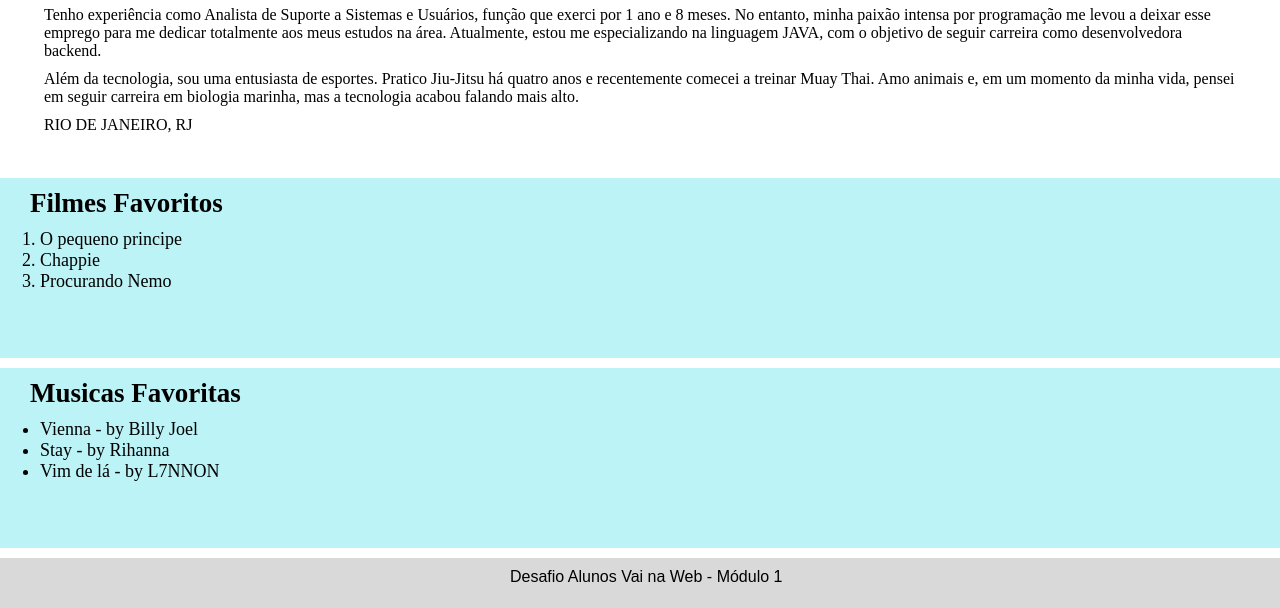
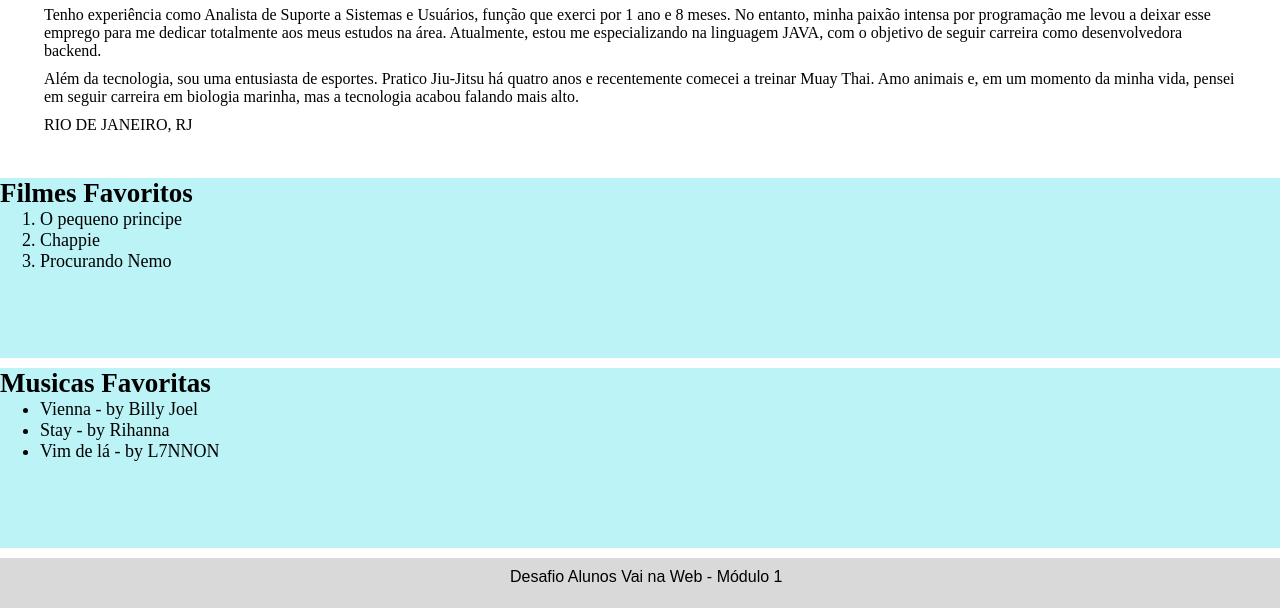
Before and after one commit to silvavit0ria/Desafio_VNW, a plain HTML site: page index.html in a window 1280 px wide. Shown: the part 325-933 px from the top of the page. Drawn offline with Linux system fonts and the light colour scheme.

Commit message:
atualização projeto apos a aula 21/08/2024

```diff
--- a/index.html
+++ b/index.html
@@ -21,7 +21,7 @@
             <p>RIO DE JANEIRO, RJ</p>
  </main>
          <section >
-            <h1>Filmes Favoritos</h1>
+            <h2>Filmes Favoritos</h2>
             <ol>
             <li> O pequeno principe</li>
             <li> Chappie</li>
@@ -30,7 +30,7 @@
          </section>
 
          <section >
-            <h1>Musicas Favoritas</h1>
+            <h2>Musicas Favoritas</h2>
             <ul>
                 <li>Vienna - by Billy Joel  </li>
                 <li>Stay - by Rihanna</li>
```
